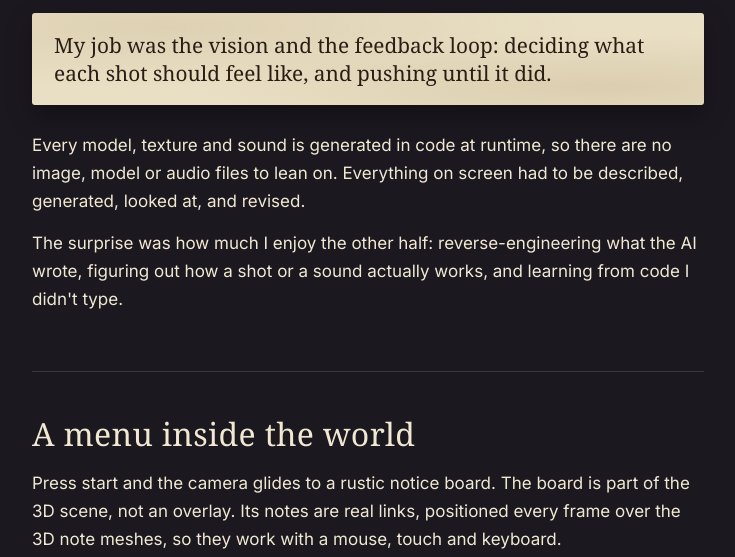
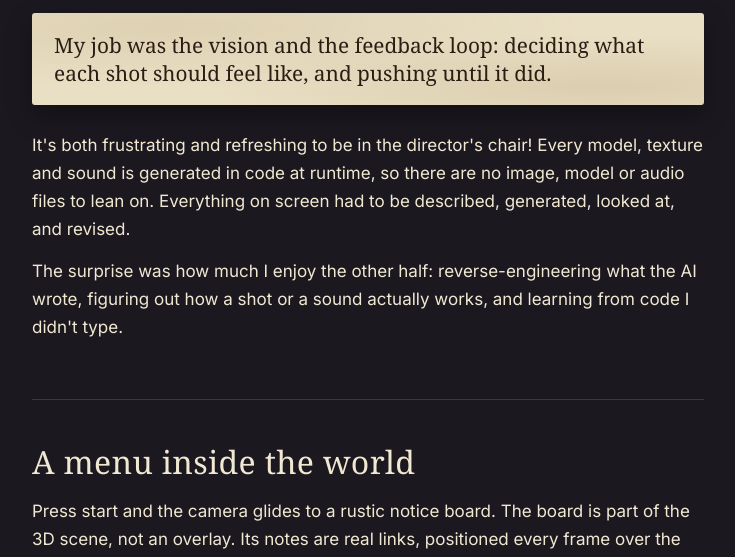
Before and after one commit to matteszk/matteszk.github.io, a plain HTML site: page work/press-start/index.html in a window 1280 px wide. Shown: the part 2000-2557 px from the top of the page, without its empty margins (272-1007 px from the left). Drawn offline with Linux system fonts and the light colour scheme; a web font is replaced by a local one.

Commit message:
Press Start case study: add the director's chair line
Co-Authored-By: Claude Opus 5.5 <noreply@anthropic.com>
Claude-Session: https://claude.ai/code/session_01DSncjTZFgELzsSuxk1jdYd

```diff
--- a/work/press-start/index.html
+++ b/work/press-start/index.html
@@ -138,7 +138,7 @@
       <p>More and more roles ask developers to move fast with AI. I tend to get absorbed in the setup before the doing starts, so for Press Start, a personal project, I made myself jump straight into the doing (and the fun!), leaning into vibe coding: describe it, see it, react, repeat.</p>
       <p>I built it with Claude, an AI model, and I want to be clear about who did what. I art-directed it: the concept, the scenes, the look and sound, and many rounds of revisions. The code is AI-written, by choice. I've hand-built games, Canvas animation and particle effects for years; this project was about practicing a different way to work.</p>
       <p class="note">My job was the vision and the feedback loop: deciding what each shot should feel like, and pushing until it did.</p>
-      <p>Every model, texture and sound is generated in code at runtime, so there are no image, model or audio files to lean on. Everything on screen had to be described, generated, looked at, and revised.</p>
+      <p>It's both frustrating and refreshing to be in the director's chair! Every model, texture and sound is generated in code at runtime, so there are no image, model or audio files to lean on. Everything on screen had to be described, generated, looked at, and revised.</p>
       <p>The surprise was how much I enjoy the other half: reverse-engineering what the AI wrote, figuring out how a shot or a sound actually works, and learning from code I didn't type.</p>
     </section>
 
```
